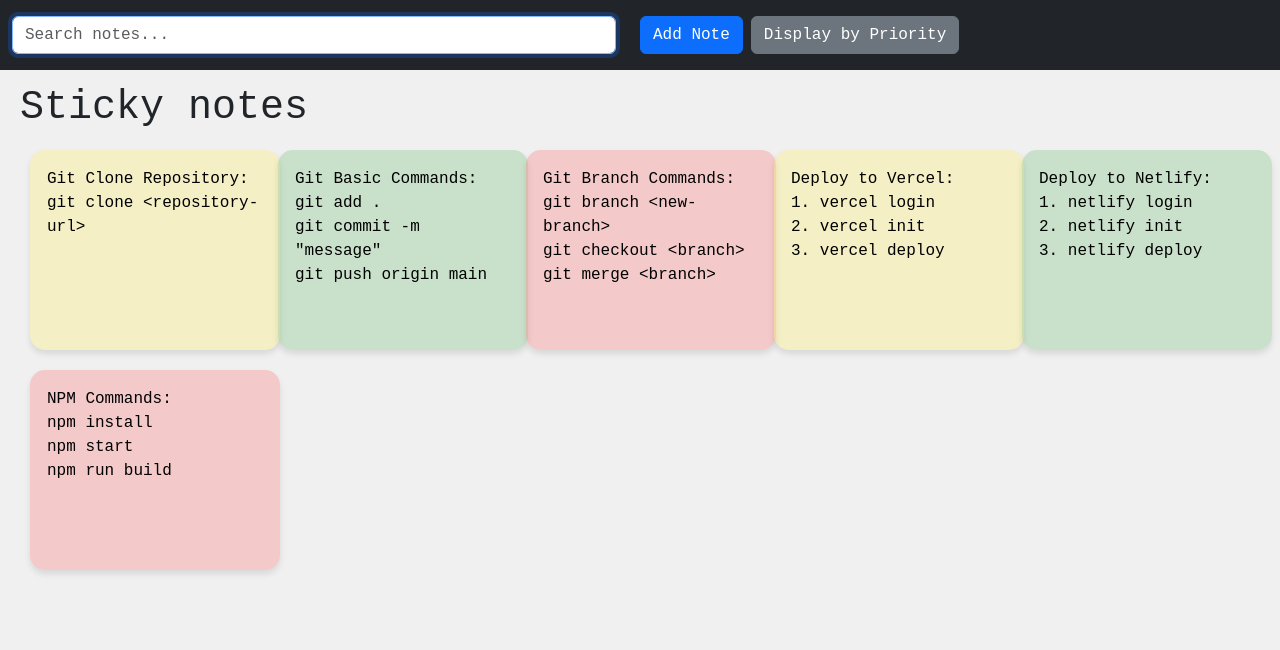
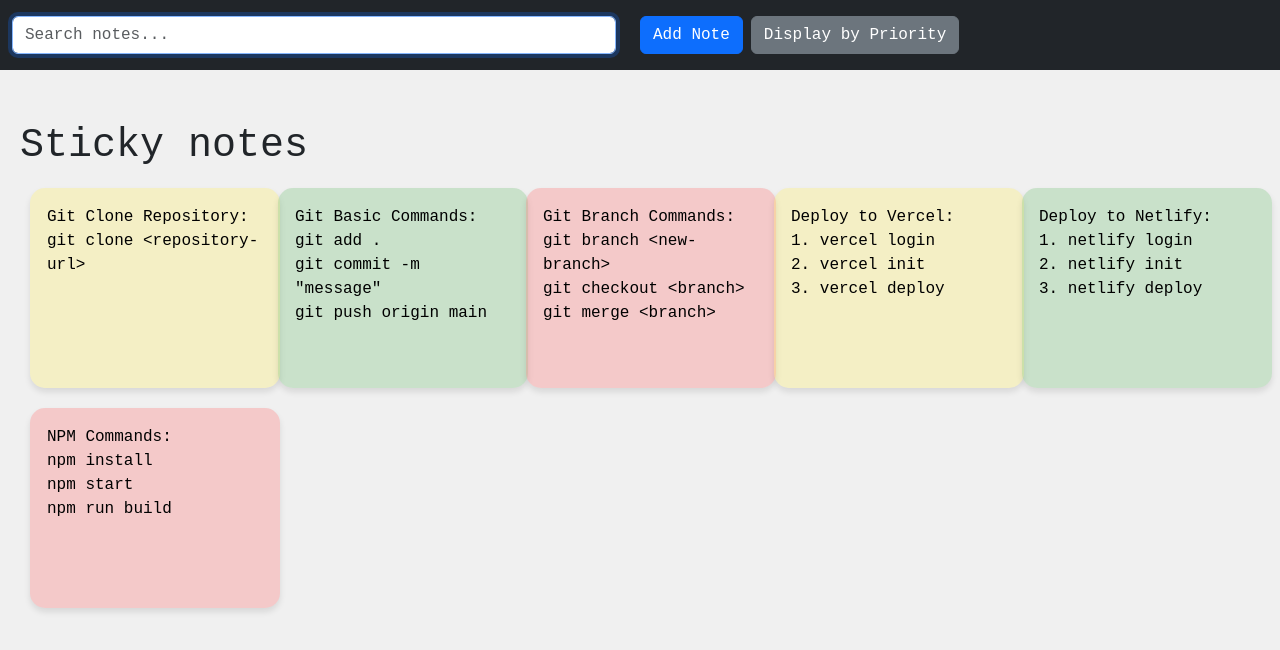
Before and after one commit to varuniherle/sticky_notes, a React (Create React App) app: page / in a window 1280 px wide. Shown: the top 650 px of the page. Built offline with nearby package versions, Linux system fonts and the light colour scheme.

Commit message:
changed navbar

```diff
--- a/src/App.css
+++ b/src/App.css
@@ -23,7 +23,7 @@ html, body, #root {
 .main-content {
   flex: 1;
   overflow-y: auto;
-  margin-top: 5%; /* Adjust based on navbar height */
+  margin-top: 8%; /* Adjust based on navbar height */
   padding: 20px;
   scroll-behavior: smooth;
 }
```
